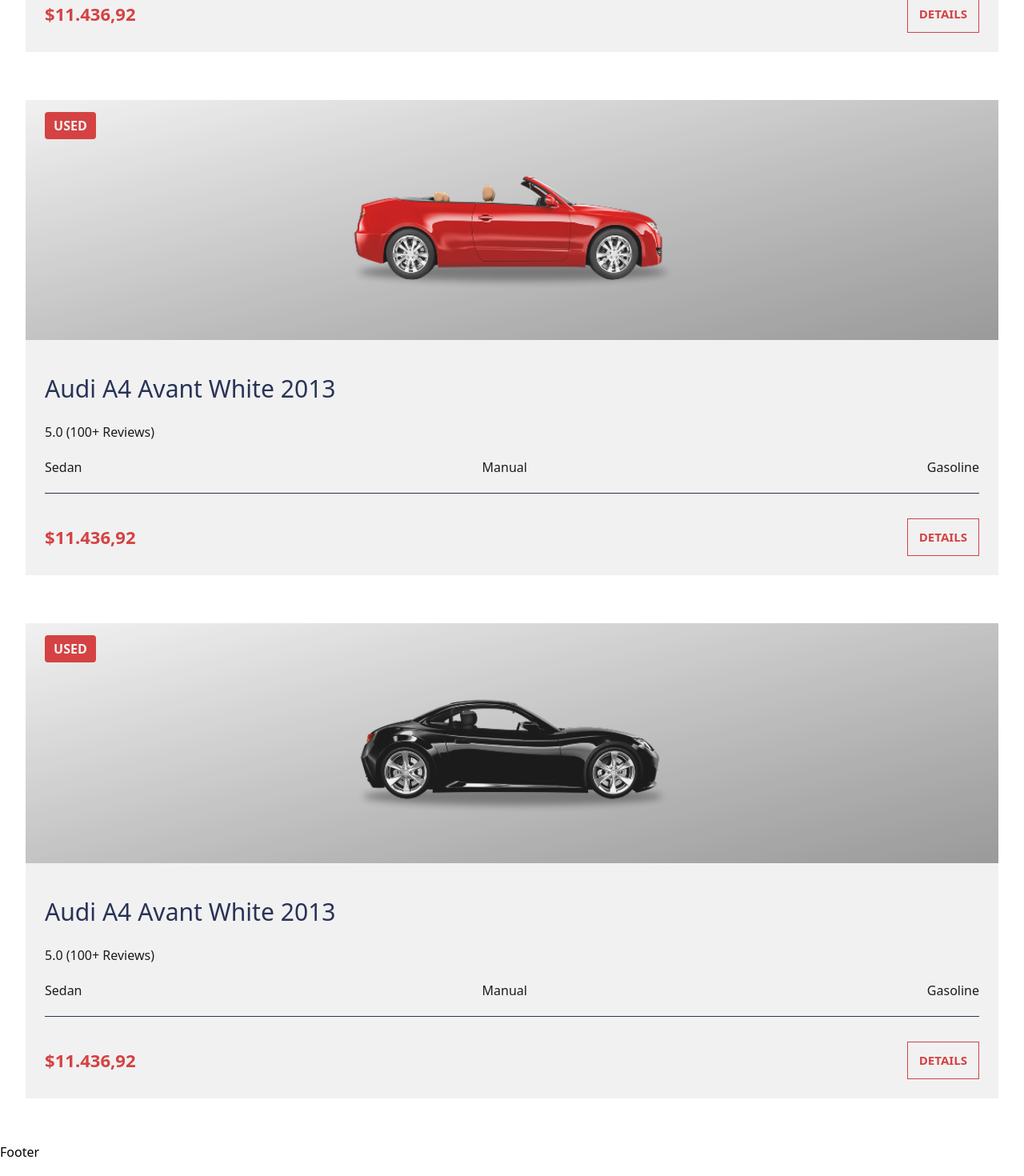
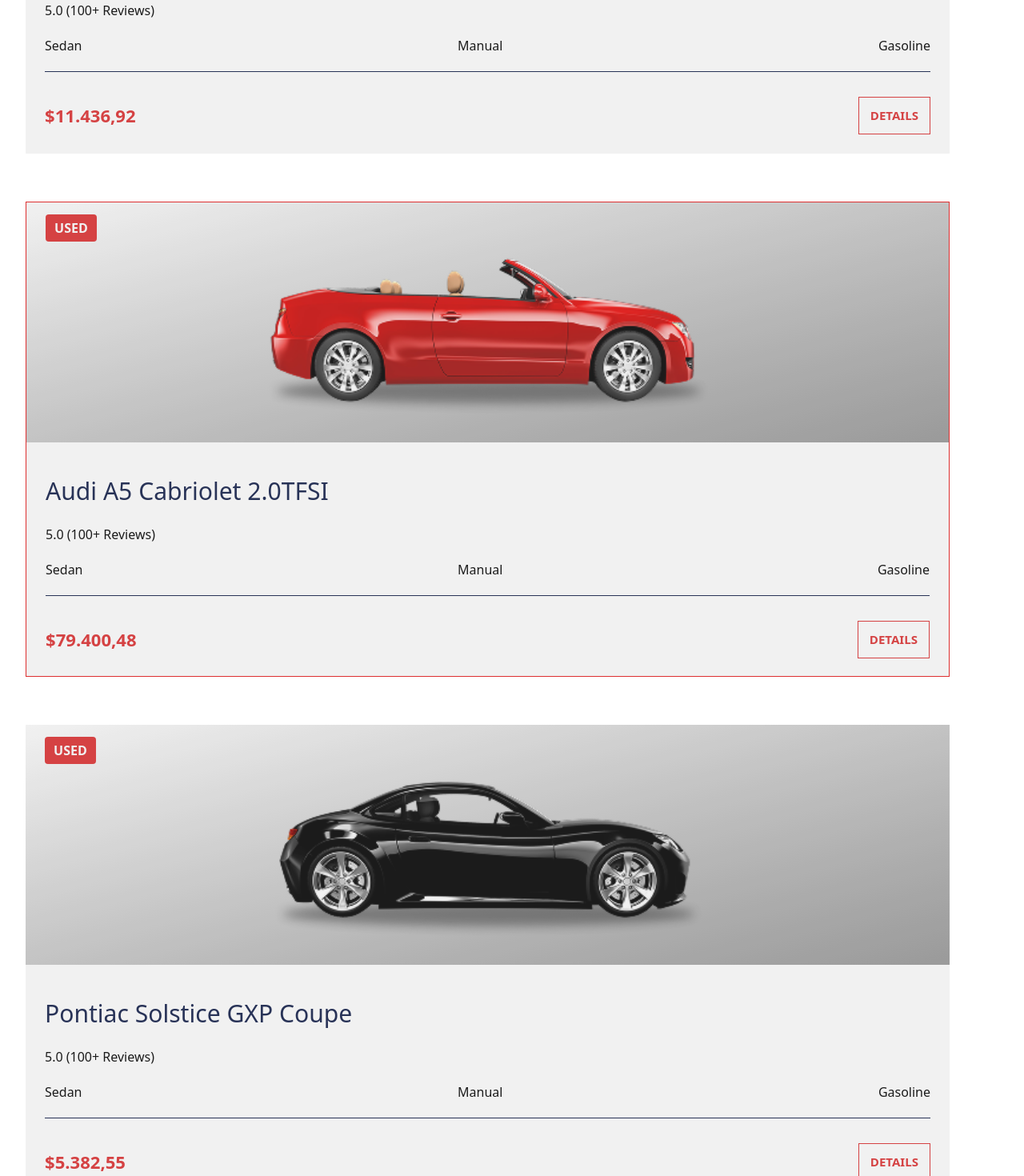
Before and after one commit to jdy8739/markup-2, a React (Vite) app: page / in a window 1280 px wide. Shown: the part 5800-7270 px from the top of the page at 80% size. Built offline with nearby package versions, Linux system fonts and the light colour scheme.

Commit message:
products responsive

```diff
--- a/src/components/blocks/Products.tsx
+++ b/src/components/blocks/Products.tsx
@@ -14,10 +14,10 @@
         flex flex-col
         gap-[5.00rem]"
     >
-      <div className="h-[15.44rem]">
+      <div className="h-[15.44rem] md:h-[23.38rem]">
         <img src={profile} alt="profile" className="w-full h-full object-top object-cover" />
       </div>
-      <div>
+      <div className="md:pr-[3.81rem]">
         <div className="flex flex-col gap-[2.5rem]">
           <h2 className="text-[2.13rem] font-medium">Our Featured Car</h2>
           <p className="text-[1.19rem] font-light text-[#A6A6A6] leading-[1.6]">
@@ -29,7 +29,7 @@
           </div>
         </div>
       </div>
-      <div>
+      <div className="md:pr-[3.81rem]">
         <ul className="flex flex-col gap-[3.75rem]">
           <li className="h-[37.13rem] relative">
             <div className="absolute top-0 right-0 w-full h-full bg-[#A6A6A6] opacity-16" />
@@ -37,7 +37,7 @@
               <div>
                 <span className="bg-[#DD2F30] text-white px-[0.69rem] py-[0.38rem] font-bold rounded-sm">USED</span>
               </div>
-              <div className="h-[9.44rem]">
+              <div className="h-[9.44rem] md:h-[13rem]">
                 <img src={car1} alt="car1" className="w-full h-full object-contain" />
               </div>
               <div />
@@ -62,20 +62,20 @@
               </div>
             </div>
           </li>
-          <li className="h-[37.13rem] relative">
+          <li className="h-[37.13rem] relative border-[1px] border-[#DD2F30] box-border">
             <div className="absolute top-0 right-0 w-full h-full bg-[#A6A6A6] opacity-16" />
             <div className="h-[18.75rem] bg-linear-to-tl from-[rgba(88,88,88,0.62)] to-white py-[1.25rem] px-[1.50rem] flex flex-col justify-between">
               <div>
                 <span className="bg-[#DD2F30] text-white px-[0.69rem] py-[0.38rem] font-bold rounded-sm">USED</span>
               </div>
-              <div className="h-[9.44rem]">
+              <div className="h-[9.44rem] md:h-[13rem]">
                 <img src={car2} alt="car2" className="w-full h-full object-contain" />
               </div>
               <div />
             </div>
             <div className="pt-[2.38rem] h-[18.75rem] pb-[1.88rem] px-[1.50rem] flex flex-col justify-between">
               <div className="flex flex-col gap-[1.25rem]">
-                <h2 className="text-[1.88rem] text-[#101C48]">Audi A4 Avant White 2013</h2>
+                <h2 className="text-[1.88rem] text-[#101C48]">Audi A5 Cabriolet 2.0TFSI</h2>
                 <div>
                   <div></div>
                   <div>5.0 (100+ Reviews)</div>
@@ -88,7 +88,7 @@
                 <hr className="text-[#101C48]" />
               </div>
               <div className="flex justify-between items-center">
-                <div className="text-[#DD2F30] font-bold text-[1.38rem]">$11.436,92</div>
+                <div className="text-[#DD2F30] font-bold text-[1.38rem]">$79.400,48</div>
                 <BorderButton>DETAILS</BorderButton>
               </div>
             </div>
@@ -99,14 +99,14 @@
               <div>
                 <span className="bg-[#DD2F30] text-white px-[0.69rem] py-[0.38rem] font-bold rounded-sm">USED</span>
               </div>
-              <div className="h-[9.44rem]">
+              <div className="h-[9.44rem] md:h-[13rem]">
                 <img src={car3} alt="car3" className="w-full h-full object-contain" />
               </div>
               <div />
             </div>
             <div className="pt-[2.38rem] h-[18.75rem] pb-[1.88rem] px-[1.50rem] flex flex-col justify-between">
               <div className="flex flex-col gap-[1.25rem]">
-                <h2 className="text-[1.88rem] text-[#101C48]">Audi A4 Avant White 2013</h2>
+                <h2 className="text-[1.88rem] text-[#101C48]">Pontiac Solstice GXP Coupe</h2>
                 <div>
                   <div></div>
                   <div>5.0 (100+ Reviews)</div>
@@ -119,7 +119,7 @@
                 <hr className="text-[#101C48]" />
               </div>
               <div className="flex justify-between items-center">
-                <div className="text-[#DD2F30] font-bold text-[1.38rem]">$11.436,92</div>
+                <div className="text-[#DD2F30] font-bold text-[1.38rem]">$5.382,55</div>
                 <BorderButton>DETAILS</BorderButton>
               </div>
             </div>
--- a/src/components/layout/Layout.tsx
+++ b/src/components/layout/Layout.tsx
@@ -7,7 +7,7 @@
     <>
       <Header />
       <main>{children}</main>
-      <Footer />
+      {/* <Footer /> */}
     </>
   );
 };
```
